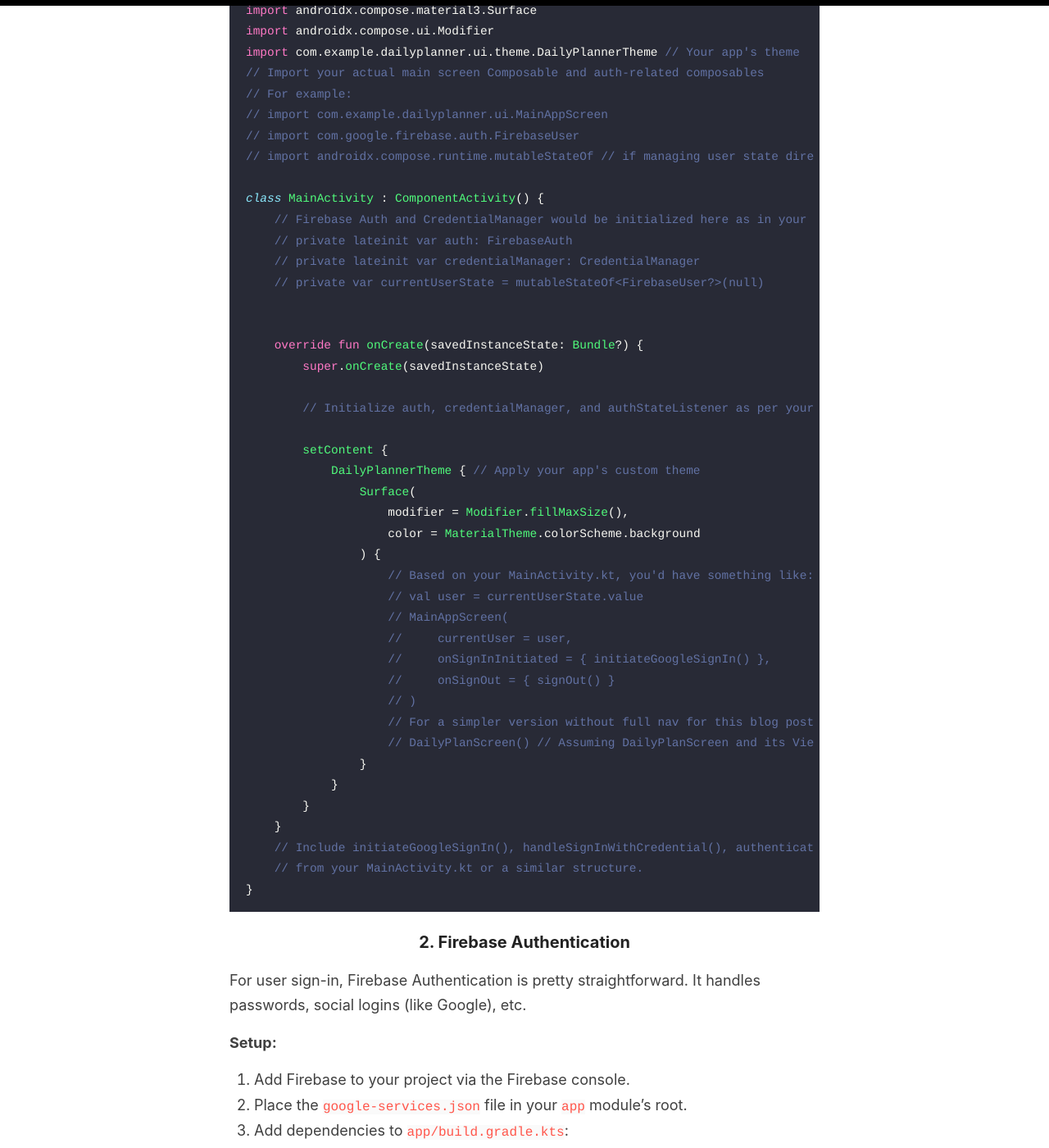
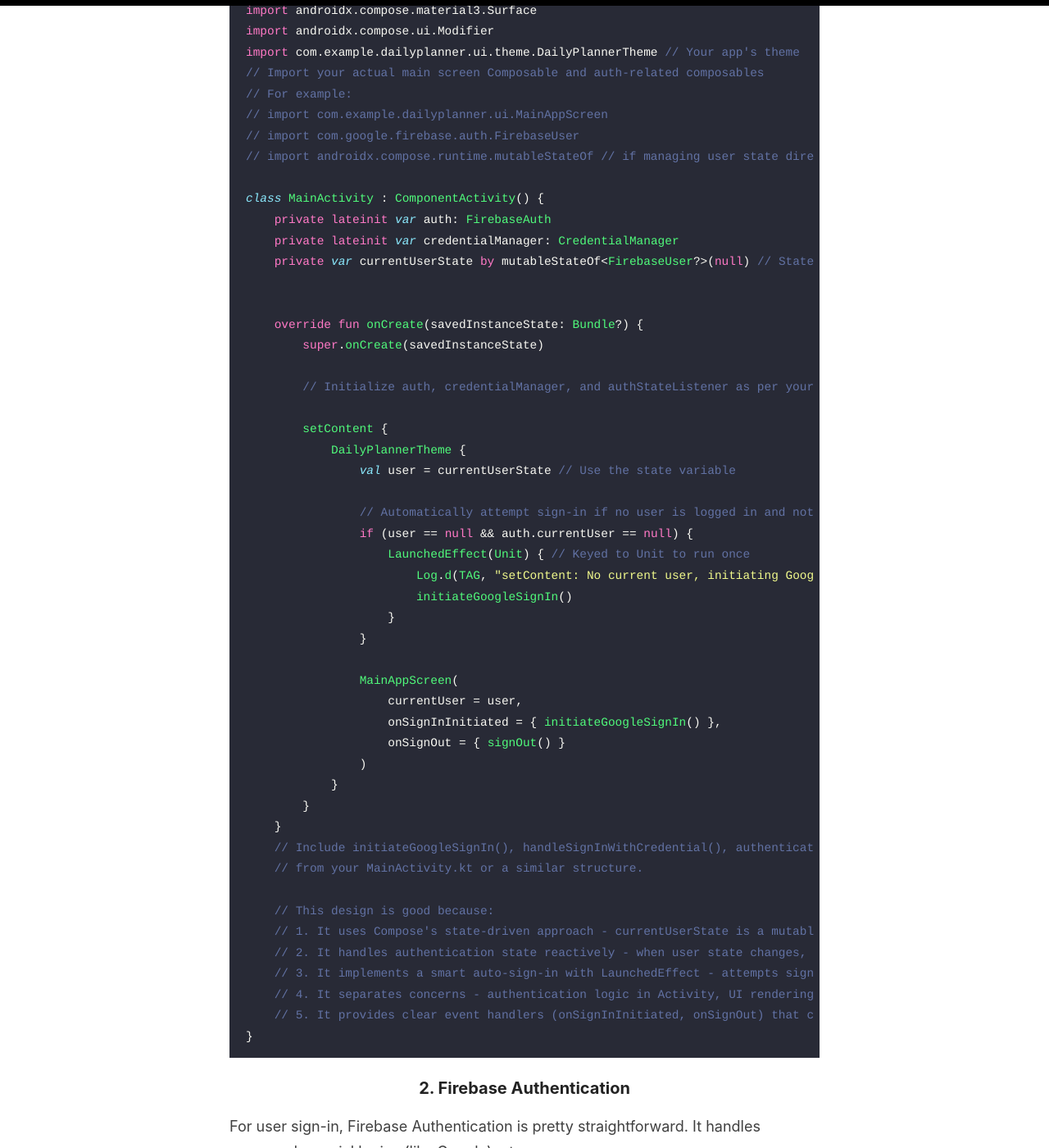
Before and after one commit to benashby/benashby.github.io, a Jekyll site: the page built from _posts/2025-05-17-modern-android-refresh.md, in a window 1280 px wide and 1400 px high, scrolled down 2488 px. Shown: the whole window at 82% size. Built offline with Jekyll 4.4.1, drawn with Linux system fonts in a browser that asks for light colours; some of the changed text lies outside the part shown.

Commit message:
Revision: Add blog post on modern Android development practices.
Includes detailed notes and code examples on Jetpack Compose, Firebase Authentication, and ViewModel with StateFlow. Covers practical implementations like Google Sign-In, reactive state management, and daily planner app structure.

````diff
--- a/_posts/2025-05-17-modern-android-refresh.md
+++ b/_posts/2025-05-17-modern-android-refresh.md
@@ -88,10 +88,9 @@ import com.example.dailyplanner.ui.theme.DailyPlannerTheme // Your app's theme
 // import androidx.compose.runtime.mutableStateOf // if managing user state directly in Activity
 
 class MainActivity : ComponentActivity() {
-    // Firebase Auth and CredentialManager would be initialized here as in your example
-    // private lateinit var auth: FirebaseAuth
-    // private lateinit var credentialManager: CredentialManager
-    // private var currentUserState = mutableStateOf<FirebaseUser?>(null)
+    private lateinit var auth: FirebaseAuth
+    private lateinit var credentialManager: CredentialManager
+    private var currentUserState by mutableStateOf<FirebaseUser?>(null) // State to hold the current user
 
 
     override fun onCreate(savedInstanceState: Bundle?) {
@@ -100,26 +99,34 @@ class MainActivity : ComponentActivity() {
         // Initialize auth, credentialManager, and authStateListener as per your actual MainActivity.kt
 
         setContent {
-            DailyPlannerTheme { // Apply your app's custom theme
-                Surface(
-                    modifier = Modifier.fillMaxSize(),
-                    color = MaterialTheme.colorScheme.background
-                ) {
-                    // Based on your MainActivity.kt, you'd have something like:
-                    // val user = currentUserState.value
-                    // MainAppScreen(
-                    //     currentUser = user,
-                    //     onSignInInitiated = { initiateGoogleSignIn() },
-                    //     onSignOut = { signOut() }
-                    // )
-                    // For a simpler version without full nav for this blog post:
-                    // DailyPlanScreen() // Assuming DailyPlanScreen and its ViewModel handle auth state.
+            DailyPlannerTheme {
+                val user = currentUserState // Use the state variable
+
+                // Automatically attempt sign-in if no user is logged in and not already attempted
+                if (user == null && auth.currentUser == null) {
+                    LaunchedEffect(Unit) { // Keyed to Unit to run once
+                        Log.d(TAG, "setContent: No current user, initiating Google Sign-In from LaunchedEffect.")
+                        initiateGoogleSignIn()
+                    }
                 }
+
+                MainAppScreen(
+                    currentUser = user,
+                    onSignInInitiated = { initiateGoogleSignIn() },
+                    onSignOut = { signOut() }
+                )
             }
         }
     }
     // Include initiateGoogleSignIn(), handleSignInWithCredential(), authenticateWithFirebase(), signOut() methods
     // from your MainActivity.kt or a similar structure.
+
+    // This design is good because:
+    // 1. It uses Compose's state-driven approach - currentUserState is a mutable state that drives UI recomposition
+    // 2. It handles authentication state reactively - when user state changes, the UI automatically updates
+    // 3. It implements a smart auto-sign-in with LaunchedEffect - attempts sign-in only once when needed
+    // 4. It separates concerns - authentication logic in Activity, UI rendering in Composables
+    // 5. It provides clear event handlers (onSignInInitiated, onSignOut) that connect UI events to business logic
 }
 ```
 
@@ -375,17 +382,6 @@ fun MainAppScreen(
             }
         }
     } else {
-        // User is signed in, show the main app content
-        // This is where you'd put your DailyPlanScreen or NavigationHost
-        // For the blog post, we'll assume DailyPlanScreen is shown and gets the userId
-        // val dailyPlanViewModel: DailyPlanViewModel = viewModel(
-        //     factory = DailyPlanViewModel.Factory(
-        //         repository = DailyPlanRepository(FirebaseFirestore.getInstance()), // Provide actual repo
-        //         userId = currentUser.uid // Pass the current user's ID
-        //     )
-        // )
-        // DailyPlanScreen(viewModel = dailyPlanViewModel)
-
         // A simpler placeholder for now:
         Column(
              modifier = Modifier.fillMaxSize().padding(16.dp),
@@ -399,8 +395,7 @@ fun MainAppScreen(
                 Text("Sign Out")
             }
             Spacer(modifier = Modifier.height(20.dp))
-            Text("Your Daily Planner App Content Would Go Here.")
-            // Example: Instantiate and call DailyPlanScreen, passing the current user's ID to its ViewModel.
+            Text("Daily Planner App Content Would Go Here.")
         }
     }
 }
````
